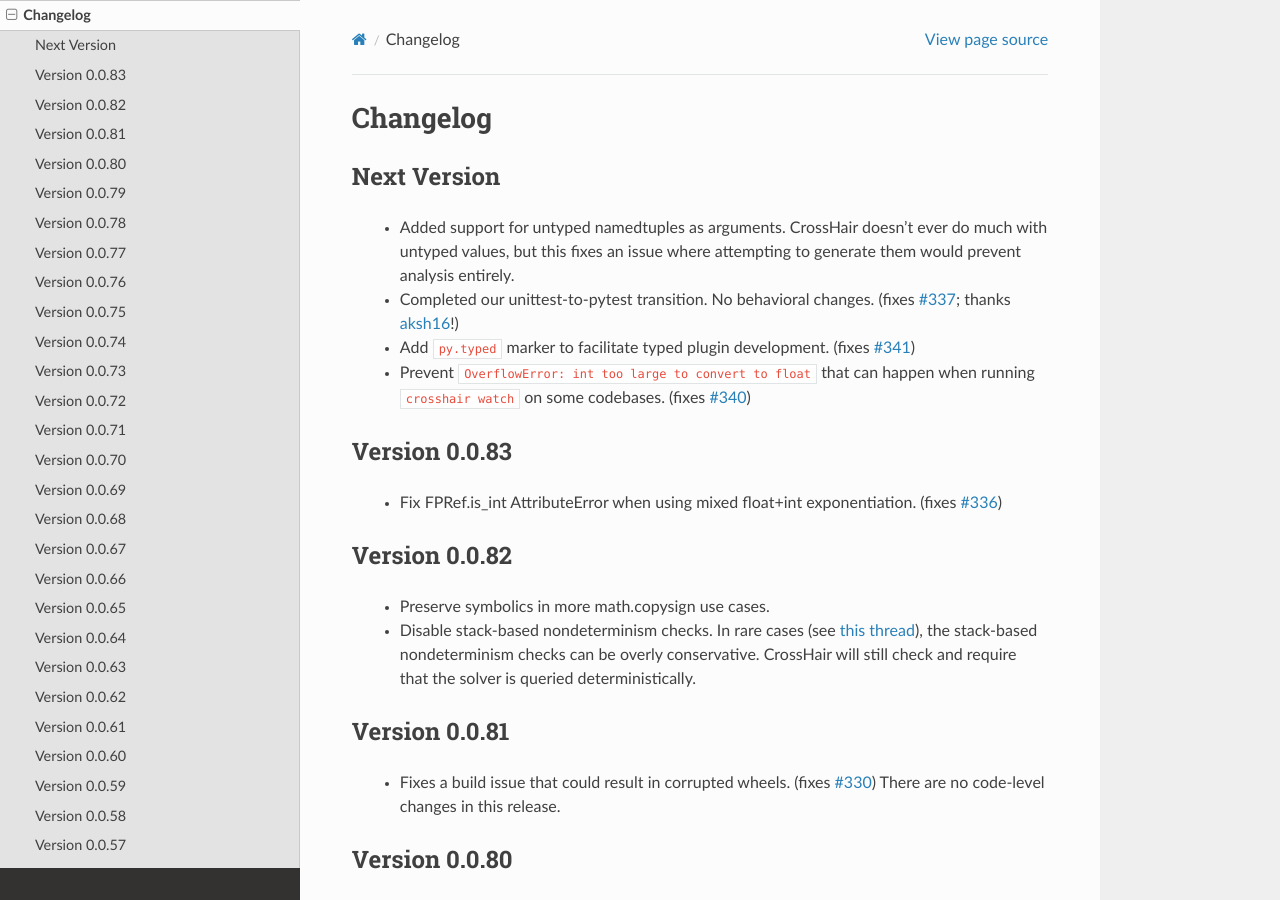
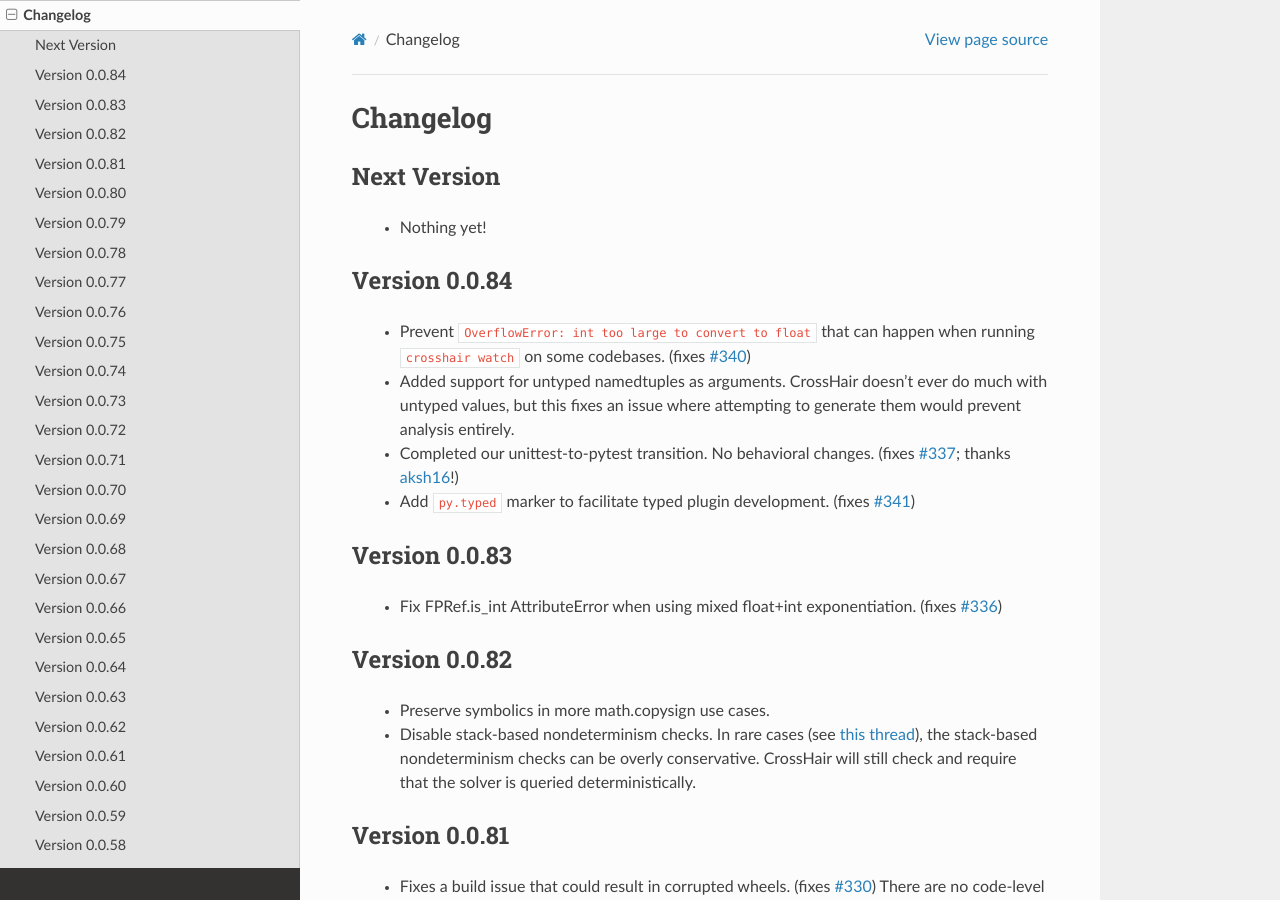
Before and after one commit to pschanely/CrossHair, a Sphinx documentation site: the page built from doc/source/changelog.rst, in a window 1280 px wide and 900 px high. Built offline with Sphinx 7.4.7 and the Read the Docs theme 3.1.0, drawn with Linux system fonts in a browser that asks for light colours; the version number is read from the project's files by our own code; some of the changed lines change nothing that is shown.

Commit message:
Update changelog

```diff
--- a/doc/source/changelog.rst
+++ b/doc/source/changelog.rst
@@ -6,6 +6,15 @@
 Next Version
 ------------
 
+  * Nothing yet!
+
+
+Version 0.0.84
+--------------
+
+  * Prevent ``OverflowError: int too large to convert to float`` that can
+    happen when running ``crosshair watch`` on some codebases.
+    (fixes `#340 <https://github.com/pschanely/CrossHair/issues/340>`__)
   * Added support for untyped namedtuples as arguments.
     CrossHair doesn't ever do much with untyped values, but this fixes an
     issue where attempting to generate them would prevent analysis entirely.
@@ -14,9 +23,6 @@
     thanks `aksh16 <https://github.com/aksh16>`__!)
   * Add ``py.typed`` marker to facilitate typed plugin development.
     (fixes `#341 <https://github.com/pschanely/CrossHair/issues/341>`__)
-  * Prevent ``OverflowError: int too large to convert to float`` that can
-    happen when running ``crosshair watch`` on some codebases.
-    (fixes `#340 <https://github.com/pschanely/CrossHair/issues/340>`__)
 
 
 Version 0.0.83
```
